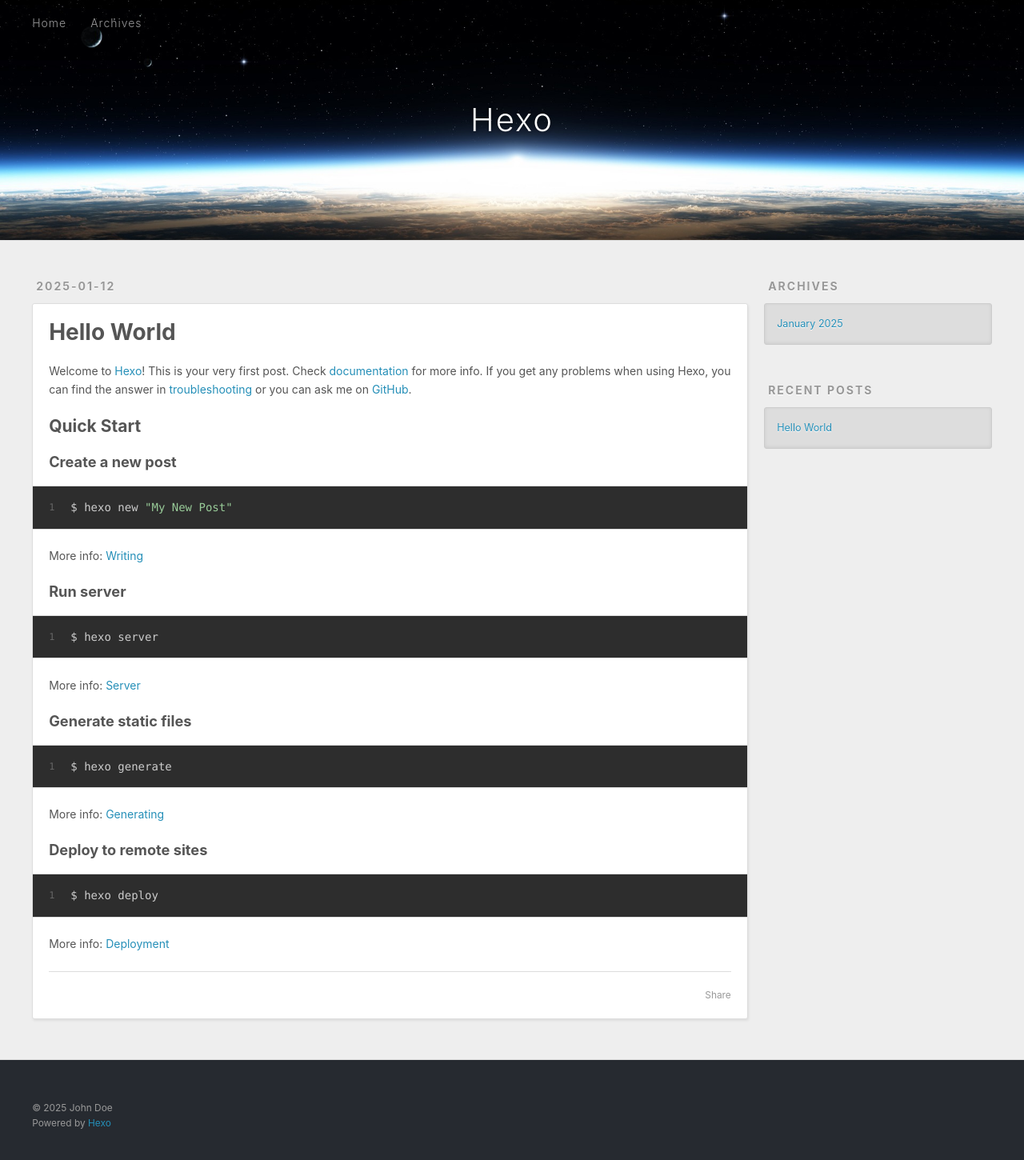
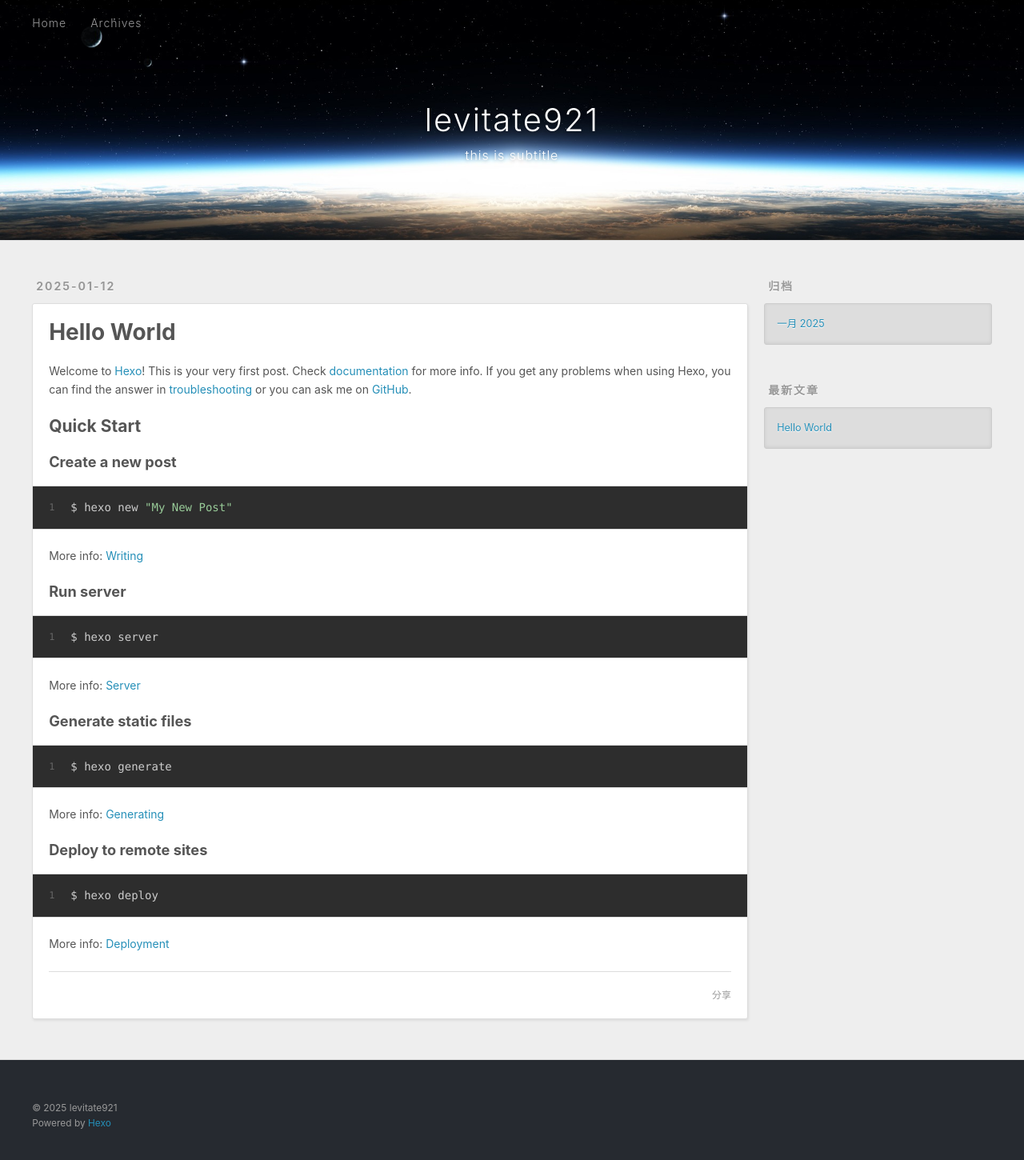
Before and after one commit to PeterPi23/levitate921.github.io, a plain HTML site: page index.html in a window 1280 px wide. Shown: the whole page at 80% size. Drawn offline with Linux system fonts and the light colour scheme.

Commit message:
Site updated: 2025-01-12 22:19:58

```diff
--- a/index.html
+++ b/index.html
@@ -4,17 +4,20 @@
   <meta charset="utf-8">
 
 
-  <title>Hexo</title>
+  <title>levitate921</title>
   <meta name="viewport" content="width=device-width, initial-scale=1, shrink-to-fit=no">
-  <meta property="og:type" content="website">
-<meta property="og:title" content="Hexo">
-<meta property="og:url" content="http://example.com/index.html">
-<meta property="og:site_name" content="Hexo">
-<meta property="og:locale" content="en_US">
-<meta property="article:author" content="John Doe">
+  <meta name="description" content="this is description">
+<meta property="og:type" content="website">
+<meta property="og:title" content="levitate921">
+<meta property="og:url" content="https://levitate921.github.io/index.html">
+<meta property="og:site_name" content="levitate921">
+<meta property="og:description" content="this is description">
+<meta property="og:locale" content="zh_CN">
+<meta property="article:author" content="levitate921">
+<meta property="article:tag" content="keywords">
 <meta name="twitter:card" content="summary">
 
-    <link rel="alternate" href="/atom.xml" title="Hexo" type="application/atom+xml">
+    <link rel="alternate" href="/atom.xml" title="levitate921" type="application/atom+xml">
 
 
     <link rel="shortcut icon" href="/favicon.png">
@@ -39,8 +42,12 @@
   <div id="header-outer" class="outer">
     <div id="header-title" class="inner">
       <h1 id="logo-wrap">
-        <a href="/" id="logo">Hexo</a>
+        <a href="/" id="logo">levitate921</a>
       </h1>
+
+        <h2 id="subtitle-wrap">
+          <a href="/" id="subtitle">this is subtitle</a>
+        </h2>
 
     </div>
     <div id="header-inner" class="inner">
@@ -55,12 +62,12 @@
       <nav id="sub-nav">
 
 
-          <a class="nav-icon" href="/atom.xml" title="RSS Feed"><span class="fa fa-rss"></span></a>
+          <a class="nav-icon" href="/atom.xml" title="RSS 订阅"><span class="fa fa-rss"></span></a>
 
-        <a class="nav-icon nav-search-btn" title="Search"><span class="fa fa-search"></span></a>
+        <a class="nav-icon nav-search-btn" title="搜索"><span class="fa fa-search"></span></a>
       </nav>
       <div id="search-form-wrap">
-        <form action="//google.com/search" method="get" accept-charset="UTF-8" class="search-form"><input type="search" name="q" class="search-form-input" placeholder="Search"><button type="submit" class="search-form-submit">&#xF002;</button><input type="hidden" name="sitesearch" value="http://example.com"></form>
+        <form action="//google.com/search" method="get" accept-charset="UTF-8" class="search-form"><input type="search" name="q" class="search-form-input" placeholder="搜索"><button type="submit" class="search-form-submit">&#xF002;</button><input type="hidden" name="sitesearch" value="https://levitate921.github.io"></form>
       </div>
     </div>
   </div>
@@ -108,7 +115,7 @@
 
     </div>
     <footer class="article-footer">
-      <a data-url="http://example.com/2025/01/12/hello-world/" data-id="cm5toh89g0000t8upcnsof23j" data-title="Hello World" class="article-share-link"><span class="fa fa-share">Share</span></a>
+      <a data-url="https://levitate921.github.io/2025/01/12/hello-world/" data-id="cm5toh89g0000t8upcnsof23j" data-title="Hello World" class="article-share-link"><span class="fa fa-share">分享</span></a>
 
 
 
@@ -136,9 +143,9 @@
 
 
   <div class="widget-wrap">
-    <h3 class="widget-title">Archives</h3>
+    <h3 class="widget-title">归档</h3>
     <div class="widget">
-      <ul class="archive-list"><li class="archive-list-item"><a class="archive-list-link" href="/archives/2025/01/">January 2025</a></li></ul>
+      <ul class="archive-list"><li class="archive-list-item"><a class="archive-list-link" href="/archives/2025/01/">一月 2025</a></li></ul>
     </div>
   </div>
 
@@ -146,7 +153,7 @@
 
 
   <div class="widget-wrap">
-    <h3 class="widget-title">Recent Posts</h3>
+    <h3 class="widget-title">最新文章</h3>
     <div class="widget">
       <ul>
 
@@ -167,7 +174,7 @@
   <div class="outer">
     <div id="footer-info" class="inner">
 
-      &copy; 2025 John Doe<br>
+      &copy; 2025 levitate921<br>
       Powered by <a href="https://hexo.io/" target="_blank">Hexo</a>
     </div>
   </div>
```
Also changed, not shown: 2025/01/12/hello-world/index.html (+20 -15 lines), archives/2025/01/index.html (+24 -17 lines), archives/2025/index.html (+24 -17 lines), archives/index.html (+24 -17 lines).
